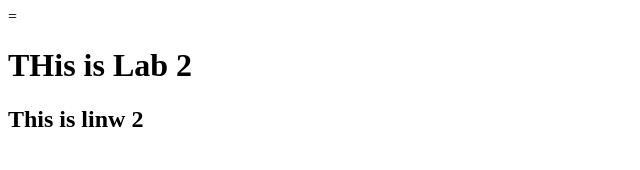
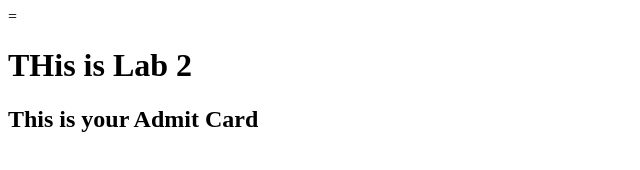
Before and after one commit to raihanzaman445533-sudo/lab2, a plain HTML site: page index.html in a window 1280 px wide. Shown: the whole page, without its empty margins (0-640 px from the left). Drawn offline with Linux system fonts and the light colour scheme.

Commit message:
Admit Card Print Available

```diff
--- a/index.html
+++ b/index.html
@@ -7,6 +7,6 @@
 </head>
 <body>
     <h1>THis is Lab 2</h1>
-    <h2>This is linw 2</h2>
+    <h2>This is your Admit Card</h2>
 </body>
 </html>
```
